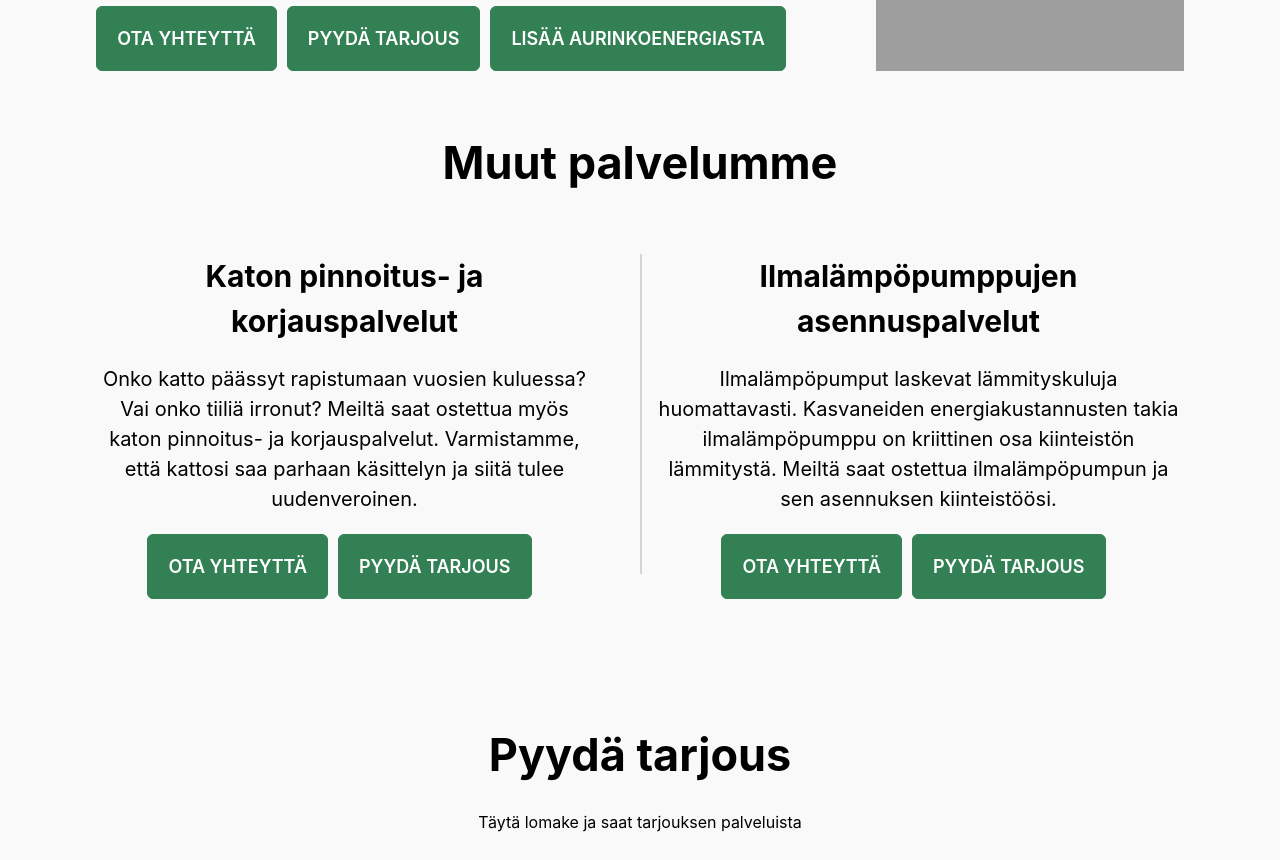
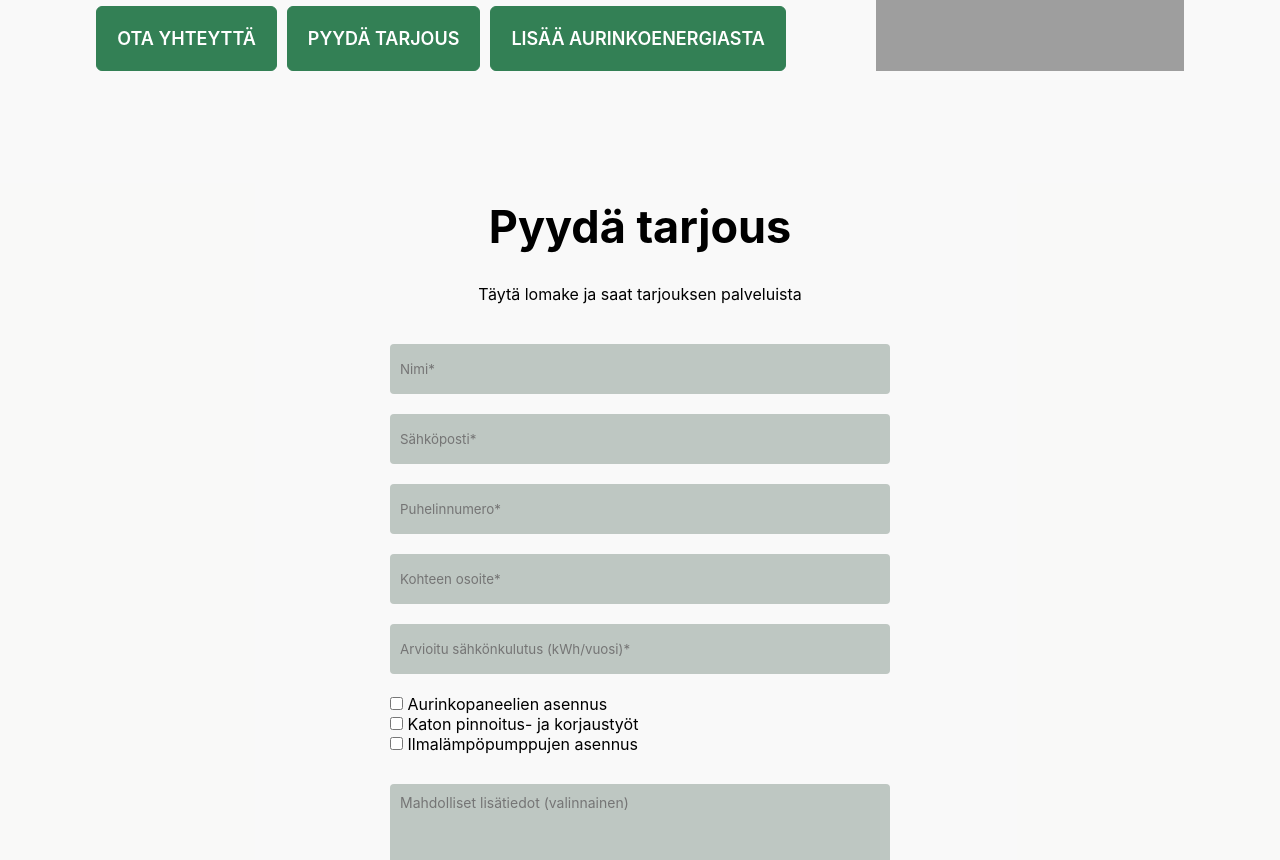
Before and after one commit to valtterisa/vihergia-verkkosivut-nextjs, a Next.js app: page /palvelumme in a window 1280 px wide. Shown: the part 580-1440 px from the top of the page. Built offline with nearby package versions, Linux system fonts and the light colour scheme; grey boxes are pictures that could not be loaded.

Commit message:
modified contents of services

```diff
--- a/src/komponentit/PalvelutLuettelo.js
+++ b/src/komponentit/PalvelutLuettelo.js
@@ -1,70 +1,49 @@
-import React from 'react'
-import { Button } from './Button'
-import Link from 'next/link'
+import React from "react";
+import { Button } from "./Button";
+import Link from "next/link";
 
 export const PalvelutLuettelo = () => {
   return (
-    <div className='palvelut-container'>
+    <div className="palvelut-container">
       <h1>Aurinkoenergia</h1>
 
-        <div className='palvelut-content'>
-            <div className='aurinko-content'>
-              <div className='aurinko-info'>
+      <div className="palvelut-content">
+        <div className="aurinko-content">
+          <div className="aurinko-info">
             <h2>Aurinkopaneelien myynti- ja asennuspalvelut</h2>
-                <p>Nykyaikana uusiutuvan energian valitseminen on järkevää. Siirtyminen pois fossiilisista
-                  polttoaineista on väistämätöntä ja siksi etenkin uusiutuvat energiamuodot, kuten aurinkoenergia on alkanut kasvattamaan
-                  suosiotaan. Me olemme myös huomanneet tämän ja siksi haluamme tarjota asiakkaillemme luotettavan
-                  kumppanin aurinkoenergiaan liittyvissä palveluissa. Meiltä asiakas saa aurinkopaneelien myynti- ja asennuspalvelun
-                  tyytyväisyystakuulla.
+            <p>
+              Nykyaikana uusiutuvan energian valitseminen on järkevää.
+              Siirtyminen pois fossiilisista polttoaineista on väistämätöntä ja
+              siksi etenkin uusiutuvat energiamuodot, kuten aurinkoenergia on
+              alkanut kasvattamaan suosiotaan. Me olemme myös huomanneet tämän
+              ja siksi haluamme tarjota asiakkaillemme luotettavan kumppanin
+              aurinkoenergiaan liittyvissä palveluissa. Meiltä asiakas saa
+              aurinkopaneelien myynti- ja asennuspalvelun tyytyväisyystakuulla.
             </p>
-                <div className='palvelut-buttons'>
-                <Link href="/yhteystiedot"><Button buttonStyle='btn--palvelut' buttonSize='btn--medium'>OTA YHTEYTTÄ</Button></Link>
-                  <a href="#tarjous"><Button buttonStyle='btn--palvelut' buttonSize='btn--medium'>PYYDÄ TARJOUS</Button></a>
-                  <Link href="/aurinko-energia"><Button buttonStyle='btn--palvelut' buttonSize='btn--medium'>LISÄÄ AURINKOENERGIASTA</Button></Link>
+            <div className="palvelut-buttons">
+              <Link href="/yhteystiedot">
+                <Button buttonStyle="btn--palvelut" buttonSize="btn--medium">
+                  OTA YHTEYTTÄ
+                </Button>
+              </Link>
+              <a href="#tarjous">
+                <Button buttonStyle="btn--palvelut" buttonSize="btn--medium">
+                  PYYDÄ TARJOUS
+                </Button>
+              </a>
+              <Link href="/aurinkoenergia/#mita-on-aurinkoenergia">
+                <Button buttonStyle="btn--palvelut" buttonSize="btn--medium">
+                  LISÄÄ AURINKOENERGIASTA
+                </Button>
+              </Link>
             </div>
           </div>
 
-              <div className='aurinko-kuva'>
-
-              </div>
-            </div>
-
-            <div className='vali-otsikko'>
-              <h1>Muut palvelumme</h1>
-            </div>
-
-            <div className='aurinko-content'>
-              <div className='katto-info'>
-                <h2>Katon pinnoitus- ja korjauspalvelut</h2>
-                <p>Onko katto päässyt rapistumaan vuosien kuluessa? Vai onko tiiliä irronut?
-                Meiltä saat ostettua myös katon pinnoitus- ja korjauspalvelut. Varmistamme, että
-                kattosi saa parhaan käsittelyn ja siitä tulee uudenveroinen.
-                </p>
-                <div className='palvelut-buttons'>
-                <Link href="/yhteystiedot"><Button buttonStyle='btn--palvelut' buttonSize='btn--medium'>OTA YHTEYTTÄ</Button></Link>
-                  <a href="#tarjous"><Button buttonStyle='btn--palvelut' buttonSize='btn--medium'>PYYDÄ TARJOUS</Button></a>
-                </div>
-              </div>
-
-                <div className='vl'></div>
-
-                <div className='ilma-info'>
-                <h2>Ilmalämpöpumppujen asennuspalvelut</h2>
-                <p>Ilmalämpöpumput laskevat lämmityskuluja huomattavasti.
-                Kasvaneiden energiakustannusten takia ilmalämpöpumppu on kriittinen osa
-                kiinteistön lämmitystä. Meiltä saat ostettua ilmalämpöpumpun ja sen asennuksen
-                kiinteistöösi.
-                </p>
-                <div className='palvelut-buttons'>
-                <Link href="/yhteystiedot"><Button buttonStyle='btn--palvelut' buttonSize='btn--medium'>OTA YHTEYTTÄ</Button></Link>
-                  <a href="#tarjous"><Button buttonStyle='btn--palvelut' buttonSize='btn--medium'>PYYDÄ TARJOUS</Button></a>
+          <div className="aurinko-kuva"></div>
         </div>
       </div>
     </div>
+  );
+};
 
-      </div>
-    </div>
-  )
-}
-
-export default PalvelutLuettelo
+export default PalvelutLuettelo;
```
Also changed, not shown: pages/palvelumme.js (+25 -15 lines). Lines whose indentation alone changed are shown as unchanged.
